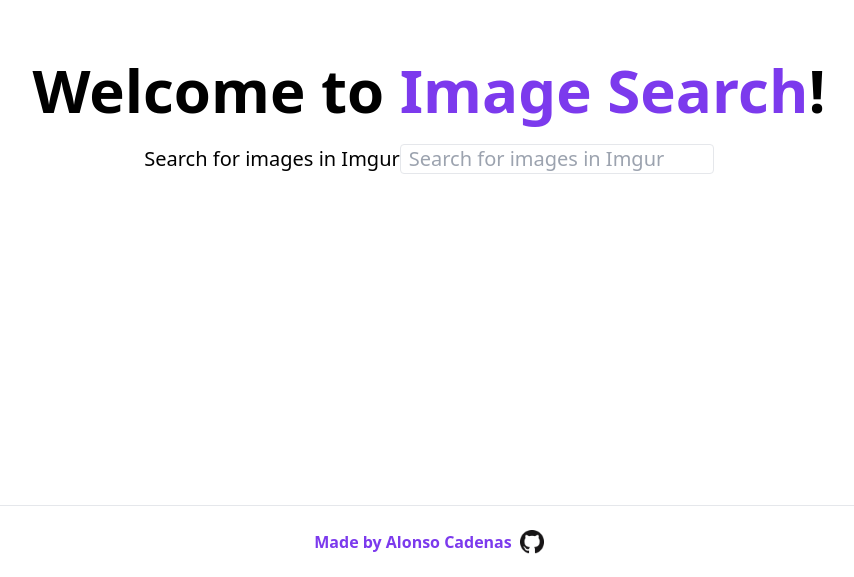
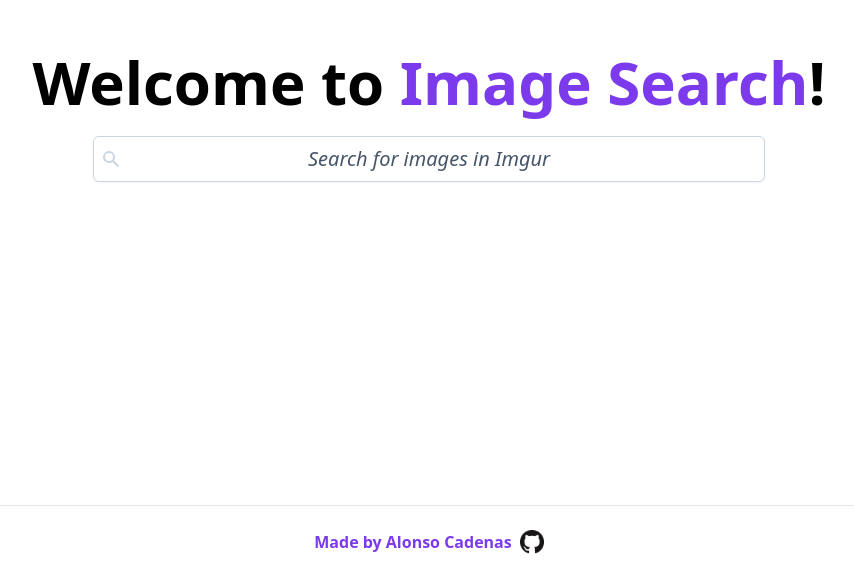
Before and after one commit to alonso-cadenas/image-search-ui, a Next.js app: page / in a window 1280 px wide. Shown: the part 223-800 px from the top of the page, without its empty margins (211-1065 px from the left). Built offline with nearby package versions, Linux system fonts and the light colour scheme.

Commit message:
Clean up styling and add reset button

```diff
--- a/src/components/layout.tsx
+++ b/src/components/layout.tsx
@@ -15,7 +15,7 @@
       <meta name="description" content="Search and view images from Imgur." />
     </Head>
 
-    <main className="flex w-full flex-1 flex-col items-center justify-center px-20 text-center">
+    <main className="flex w-full flex-1 flex-col items-center justify-center px-4 text-center">
       {children}
     </main>
 
--- a/src/components/search.tsx
+++ b/src/components/search.tsx
@@ -31,12 +31,22 @@
   }, [searchTerm, setIsSearching, setResults]);
 
   return (
-    <form className="my-6 text-xl" id="search-images">
-      <label htmlFor="search-images-input">Search for images in Imgur</label>
+    <form className="w-full sm:max-w-2xl my-6 text-xl" id="search-images">
+      <label className="relative block" htmlFor="search-images-input">
+        <span className="absolute inset-y-0 left-0 flex items-center px-2">
+          <svg className="h-5 w-5 fill-slate-300" viewBox="0 0 20 20">
+            <path
+              fillRule="evenodd"
+              d="M8 4a4 4 0 100 8 4 4 0 000-8zM2 8a6 6 0 1110.89 3.476l4.817 4.817a1 1 0 01-1.414 1.414l-4.816-4.816A6 6 0 012 8z"
+              clipRule="evenodd"
+            ></path>
+          </svg>
+        </span>
+        <span className="sr-only">Search</span>
         <input
           aria-label="search-images"
           autoComplete="off"
-        className="border rounded px-2"
+          className="block bg-white w-full border border-slate-300 rounded-md py-2 shadow-sm placeholder:italic placeholder:text-slate-600 focus:outline-none focus:border-violet-500 focus:ring-violet-500 focus:ring-1 text-center"
           id="search-images-input"
           onChange={(e) => {
             const value = sanitize(e?.target?.value);
@@ -49,9 +59,10 @@
           type="text"
           value={searchTerm}
         />
+        {!!searchTerm.length && (
           <button
-        aria-label="reset"
-        disabled={!searchTerm.length}
+            aria-label="Clear the query"
+            className="absolute inset-y-0 right-0 flex items-center px-2"
             id="search-images-button"
             onClick={(e) => {
               e?.preventDefault();
@@ -59,9 +70,21 @@
                 setSearchTerm('');
               }
             }}
+            type="reset"
           >
-        <i />
+            <svg className="h-5 w-5" viewBox="0 0 20 20">
+              <path
+                d="M10 10l5.09-5.09L10 10l5.09 5.09L10 10zm0 0L4.91 4.91 10 10l-5.09 5.09L10 10z"
+                stroke="gray"
+                fill="none"
+                fillRule="evenodd"
+                strokeLinecap="round"
+                strokeLinejoin="round"
+              ></path>
+            </svg>
           </button>
+        )}
+      </label>
     </form>
   );
 };
```
Lines whose indentation alone changed are shown as unchanged.
